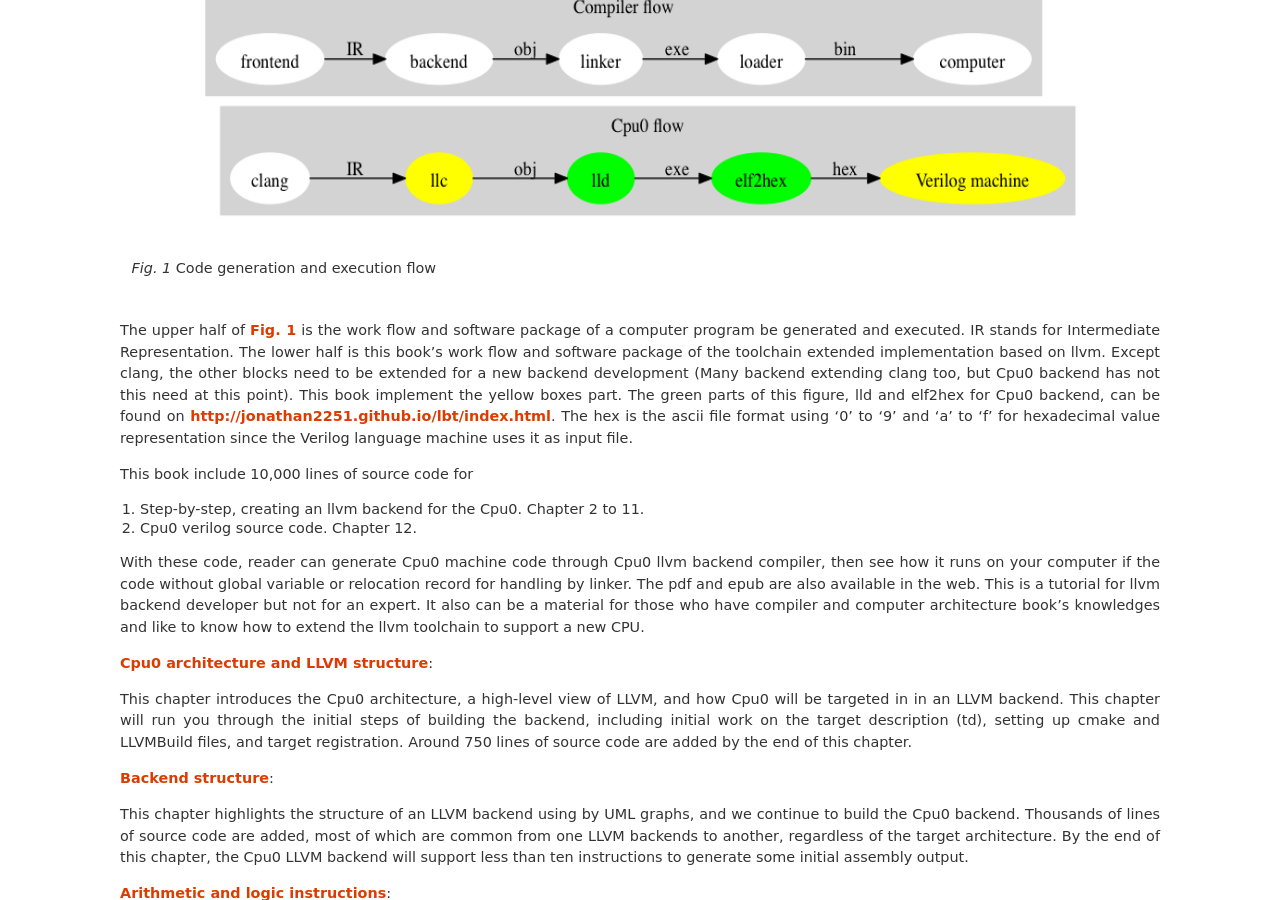
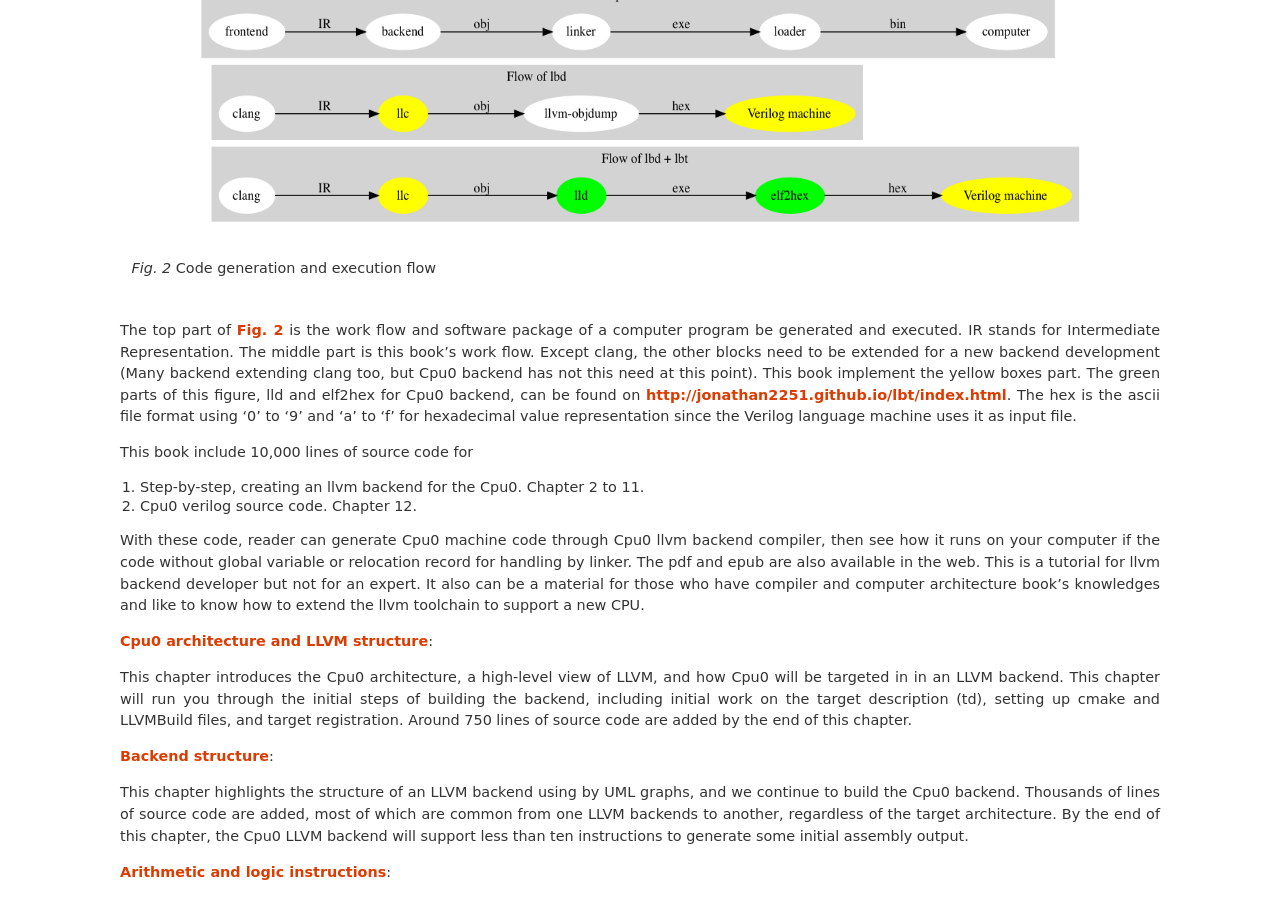
Before and after one commit to Jonathan2251/lbd, a Sphinx documentation site: the page built from source/about.rst, in a window 1280 px wide and 900 px high, scrolled down 8170 px. Built offline with Sphinx 7.4.7, drawn with Linux system fonts in a browser that asks for light colours; pages that are not in the unit, such as notebooks, are missing from menus.

Commit message:
This book's flow

```diff
--- a/source/about.rst
+++ b/source/about.rst
@@ -576,7 +576,7 @@ Outline of Chapters
 -------------------
 
 .. _about-f1:
-.. figure:: ../Fig/about/mywork_1.png
+.. figure:: ../Fig/about/lbd_and_lbt.png
   :width: 899 px
   :height: 261 px
   :scale: 100 %
@@ -584,11 +584,10 @@ Outline of Chapters
 
   Code generation and execution flow
 
-The upper half of :numref:`about-f1` is the work flow and software package
+The top part of :numref:`about-f1` is the work flow and software package
 of a computer program be generated and executed. IR stands for Intermediate
 Representation.
-The lower half is this book's work flow and software package of the toolchain
-extended implementation based on llvm. Except clang, the other blocks need to
+The middle part is this book's work flow. Except clang, the other blocks need to
 be extended for a new backend development (Many backend extending clang too, but
 Cpu0 backend has not this need at this point).
 This book implement the yellow boxes part. The green parts of this figure, lld
```
Also changed, not shown: source/index.rst (+7 -0 lines), Fig/about/lbd_and_lbt.png (added), Fig/about/mywork_1.png (deleted), Fig/lbdwork.png (added), 3 other files.
